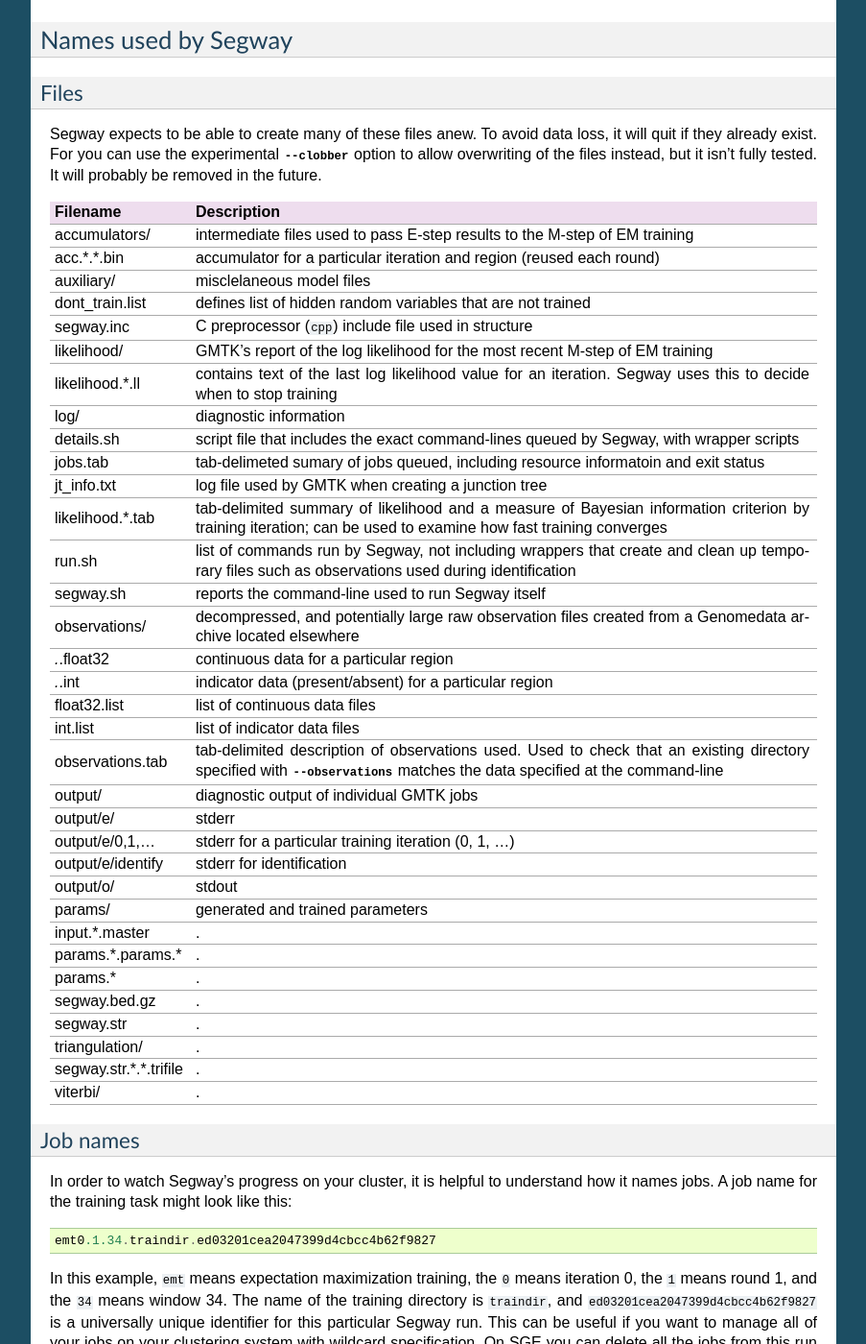
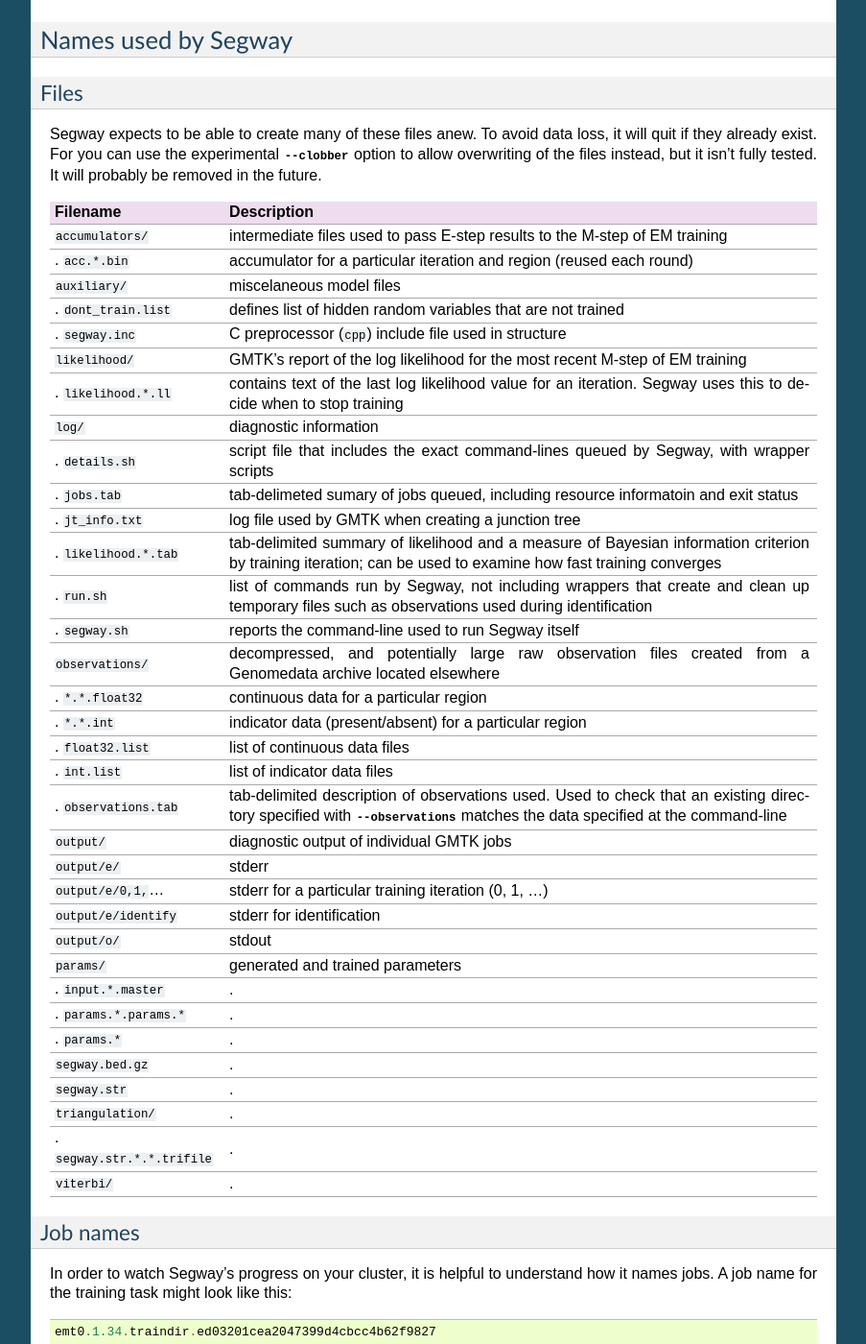
Before and after one commit to hoffmangroup/segway, a Sphinx documentation site: the page built from doc/segway.rst, in a window 1280 px wide and 1400 px high, scrolled down 10076 px. Shown: the whole window at 96% size, without its empty margins (198-1101 px from the left). Built offline with Sphinx 7.4.7, drawn with Linux system fonts in a browser that asks for light colours; formulas are drawn with MathJax 3.

Commit message:
some fixing of space issues

```diff
--- a/doc/segway.rst
+++ b/doc/segway.rst
@@ -11,6 +11,7 @@
 
 .. currentmodule:: segway
 .. include:: <isogrk3.txt>
+.. include:: <isopub.txt>
 
 For a conceptual overview see the paper:
 
@@ -744,66 +745,68 @@ experimental :option:`--clobber` option to allow overwriting of the
 files instead, but it isn't fully tested. It will probably be removed
 in the future.
 
-========================= =====================================================
- Filename                  Description
-========================= =====================================================
-accumulators/             intermediate files used to pass E-step
-                          results to the M-step of EM training
-acc.*.*.bin               accumulator for a particular iteration and
-                          region (reused each round)
-auxiliary/                misclelaneous model files
-  dont_train.list         defines list of hidden random variables that
-                          are not trained
-  segway.inc              C preprocessor (``cpp``) include file used in
-                          structure
-likelihood/               GMTK's report of the log likelihood for the
-                          most recent M-step of EM training
-  likelihood.*.ll         contains text of the last log likelihood value for an
-                          iteration. Segway uses this to decide when to
-                          stop training
-log/                      diagnostic information
-  details.sh              script file that includes the exact
-                          command-lines queued by Segway, with wrapper scripts
-  jobs.tab                tab-delimeted sumary of jobs queued,
-                          including resource informatoin and exit status
-  jt_info.txt             log file used by GMTK when creating a junction tree
-  likelihood.*.tab        tab-delimited summary of likelihood and a measure of
-                          Bayesian information criterion by training
-                          iteration; can be used to examine  how fast
-                          training converges
-  run.sh                  list of commands run by Segway, not
-                          including wrappers
-                          that create and clean up temporary files such as
-                          observations used during identification
-  segway.sh               reports the command-line used to run Segway itself
-observations/             decompressed, and potentially large raw observation
-                          files created from a Genomedata archive located
-                          elsewhere
-  *.*.float32             continuous data for a particular region
-  *.*.int                 indicator data (present/absent) for a particular
-                          region
-  float32.list            list of continuous data files
-  int.list                list of indicator data files
-  observations.tab        tab-delimited description of observations used. Used
-                          to check that an existing directory specified with
-                          :option:`--observations` matches the data specified
-                          at the command-line
-output/                   diagnostic output of individual GMTK jobs
-output/e/                 stderr
-output/e/0,1,...          stderr for a particular training iteration
-                          (0, 1, ...)
-output/e/identify         stderr for identification
-output/o/                 stdout
-params/                   generated and trained parameters
-  input.*.master          .
-  params.*.params.*       .
-  params.*                .
-segway.bed.gz             .
-segway.str                .
-triangulation/            .
-  segway.str.*.*.trifile  .
-viterbi/                  .
-========================= =====================================================
+.. tabularcolumns:: lp{5in}
+
+===================================== =====================================================
+ Filename                              Description
+===================================== =====================================================
+``accumulators/``                     intermediate files used to pass E-step results to
+                                      the M-step of EM training
+. ``acc.*.bin``                       accumulator for a particular iteration and
+                                      region (reused each round)
+``auxiliary/``                        miscelaneous model files
+. ``dont_train.list``                 defines list of hidden random variables
+                                      that are not trained
+. ``segway.inc``                      C preprocessor (``cpp``) include file
+                                      used in structure
+``likelihood/``                       GMTK's report of the log likelihood for
+                                      the most recent M-step of EM training
+. ``likelihood.*.ll``                 contains text of the last log likelihood value for an
+                                      iteration. Segway uses this to decide when to
+                                      stop training
+``log/``                              diagnostic information
+. ``details.sh``                      script file that includes the exact
+                                      command-lines queued by Segway, with wrapper scripts
+. ``jobs.tab``                        tab-delimeted sumary of jobs queued,
+                                      including resource informatoin and exit status
+. ``jt_info.txt``                     log file used by GMTK when creating a junction tree
+. ``likelihood.*.tab``                tab-delimited summary of likelihood and a measure of
+                                      Bayesian information criterion by training
+                                      iteration; can be used to examine  how fast
+                                      training converges
+. ``run.sh``                          list of commands run by Segway, not
+                                      including wrappers
+                                      that create and clean up temporary files such as
+                                      observations used during identification
+. ``segway.sh``                       reports the command-line used to run Segway itself
+``observations/``                     decompressed, and potentially large raw observation
+                                      files created from a Genomedata archive located
+                                      elsewhere
+. ``*.*.float32``                     continuous data for a particular region
+. ``*.*.int``                         indicator data (present/absent) for a particular
+                                      region
+. ``float32.list``                    list of continuous data files
+. ``int.list``                        list of indicator data files
+. ``observations.tab``                tab-delimited description of observations used. Used
+                                      to check that an existing directory specified with
+                                      :option:`--observations` matches the data specified
+                                      at the command-line
+``output/``                           diagnostic output of individual GMTK jobs
+``output/e/``                         stderr
+``output/e/0,1,``...                  stderr for a particular training iteration (0, 1,
+                                      ...)
+``output/e/identify``                 stderr for identification
+``output/o/``                         stdout
+``params/``                           generated and trained parameters
+. ``input.*.master``                  .
+. ``params.*.params.*``               .
+. ``params.*``                        .
+``segway.bed.gz``                     .
+``segway.str``                        .
+``triangulation/``                    .
+. ``segway.str.*.*.trifile``          .
+``viterbi/``                          .
+===================================== =====================================================
 
 Job names
 ---------
```
